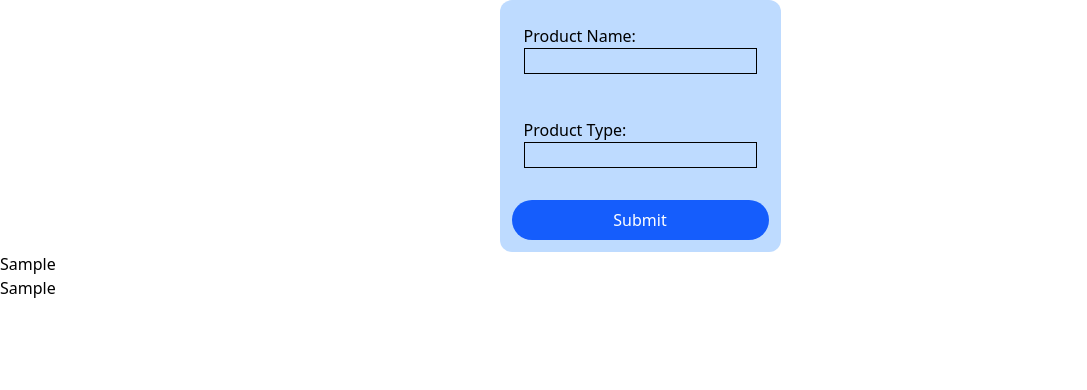
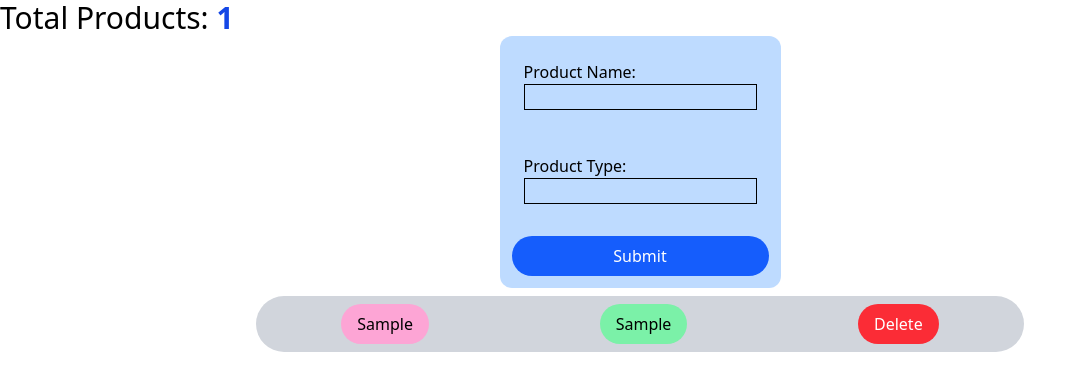
Before and after one commit to Phoenix-Domain/my-typescript-app, a React (Vite) app: page / in a window 1280 px wide. Both pictures are taken after typing "Sample", "Sample" into the empty fields and a click on the button "Submit". Shown: the top 390 px of the page, without its empty margins (0-1087 px from the left). Built offline with nearby package versions, Linux system fonts and the light colour scheme.

Commit message:
feat: Add delete button and functionality

```diff
--- a/src/App.tsx
+++ b/src/App.tsx
@@ -3,6 +3,7 @@ import Products from './components/Products';
 import Form from './components/Form';
 import { useState } from 'react';
 interface Product{
+    id: number;
     Product: string;
     Type: string;
 }
@@ -12,9 +13,12 @@ function App() {
 
  return(
     <>
+        <h1 className='text-3xl'>
+            Total Products: <span className='text-blue-700 font-bold'>{products.length}</span>
+        </h1>
        <Form setProducts={setProducts}/>
        {
-        products && (products.map((product, key) => <Products key={key} product={product.Product} type={product.Type}/>))
+        products && (products.map((product, key) => <Products key={key} product={product.Product} type={product.Type} id={product.id} setProducts={setProducts}/>))
        }
     </>
  )
--- a/src/components/Form.tsx
+++ b/src/components/Form.tsx
@@ -1,6 +1,7 @@
 import { useState, Dispatch, SetStateAction } from 'react';
 
 interface Product{
+    id: number;
     Product: string;
     Type: string;
 }
@@ -14,10 +15,16 @@ function Form({setProducts}: FormProps){
 
     const [productType, setProductType] = useState<string>('');
 
+    const getDateId = (): number => {
+        const id: number = Date.now();
+        return id
+    }
+
     const handleSubmit = (): void => {
         setProducts(prev => ([
             ...prev,
             {
+                id: getDateId(),
                 Product: productName,
                 Type: productType
             }
--- a/src/components/Products.tsx
+++ b/src/components/Products.tsx
@@ -1,13 +1,33 @@
+import { Dispatch, SetStateAction } from 'react';
+
+interface Product{
+    id: number;
+    Product: string;
+    Type: string;
+}
 interface ProductProps{
+    id: number;
     product: string;
-    type: string
+    type: string;
+    setProducts: Dispatch<SetStateAction<Product[]>>;
 }
 
-function Products({product,type}: ProductProps){
+function Products({id,product,type,setProducts}: ProductProps){
     return(
-        <article>
-            <p>{product}</p>
-            <p>{type}</p>
+        <article className='bg-gray-300 flex justify-around my-2 w-[60%] rounded-full m-auto py-2'>
+            <p className='bg-pink-300 px-4 py-2 rounded-full'>
+                {product}
+            </p>
+
+            <p className='bg-green-300 px-4 py-2 rounded-full'>
+                {type}
+            </p>
+
+            <button className='bg-red-500 px-4 py-2 rounded-full text-white' onClick={() => {
+                setProducts(prev => prev.filter(product => product.id !== id))
+            }}>
+                Delete
+            </button>
         </article>
     )
 }
```
